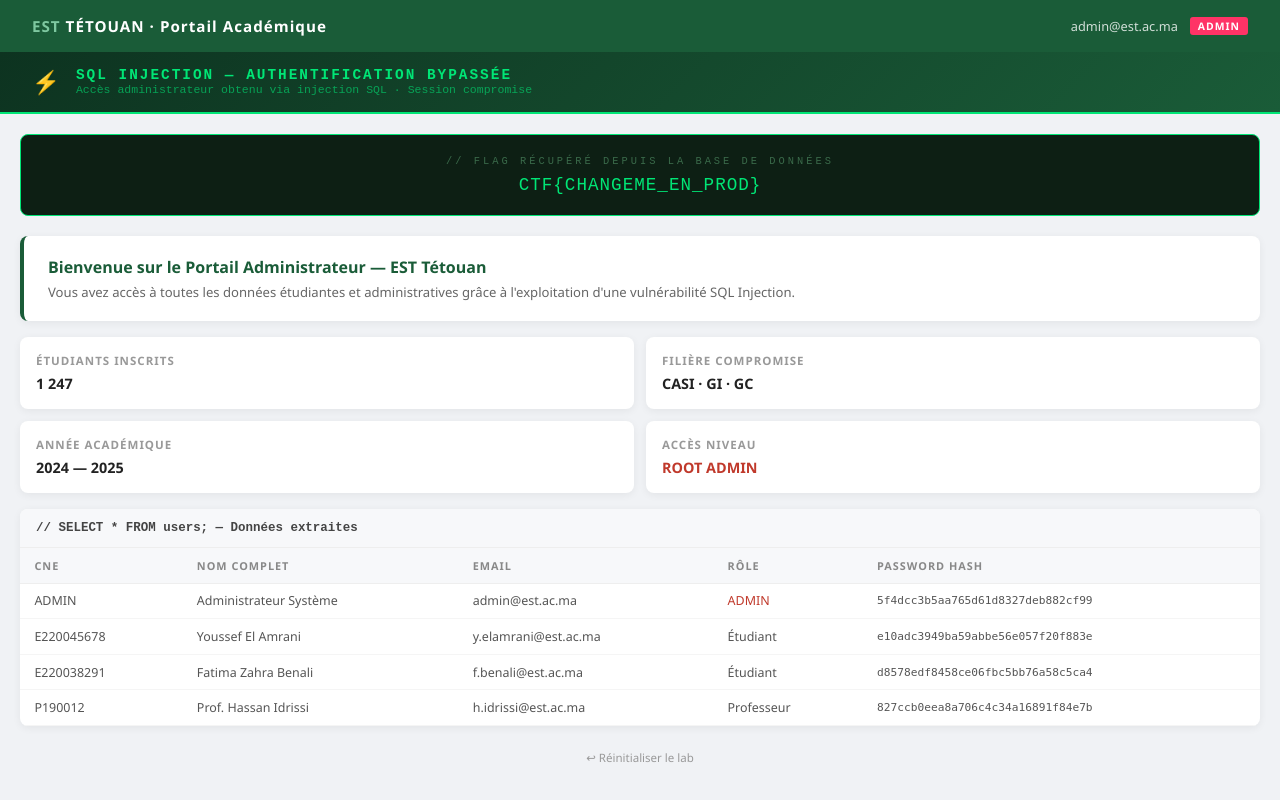
After one commit to issama17/ctf_production, a Flask app: page /lab/sqli/admin in a window 1280 px wide. The commit adds this page. Run offline with Flask 3, Linux system fonts and the light colour scheme; the visitor is signed in with stand-in values (Sample User, id 1).

Commit message:
Add SQL Injection Login Bypass live lab with secure env variables

```diff
--- a/app.py
+++ b/app.py
@@ -234,6 +234,26 @@ def _initialiser_defis(service_ctf: ServiceCTF):
         calculateur_score=ScoreDegressif(),
     ))
 
+    service_ctf.enregistrer_defi(DefiWeb(
+        identifiant="sqli-login-bypass",
+        titre="SQL Injection — Login Bypass",
+        description=(
+            "Une vulnérabilité SQL Injection a été détectée sur le portail "
+            "académique de l'EST Tétouan. Le système d'authentification construit ses "
+            "requêtes SQL par concaténation de chaînes — une erreur fatale.<br><br>"
+            "Exploitez cette faille pour accéder au panneau d'administration et "
+            "récupérez le flag caché dans la base de données.<br><br>"
+            "<code class='text-pink'>🎯 Target : Portail EST Tétouan</code>"
+        ),
+        points=200,
+        difficulte="Moyen",
+        flag_hash=os.getenv("FLAG_SQLI_HASH", "16f5d2855231312c27d06d9781f12c09dfba6b79da0c5f1cd7295a888c69806a"),
+        web_category="SQL Injection",
+        hints=[],
+        evidence_filename=None,
+        lab_url="/lab/sqli/login"
+    ))
+
 class ApplicationCTF:
     def __init__(self):
         self._app = create_app()
--- a/routes.py
+++ b/routes.py
@@ -7,7 +7,7 @@ import cloudinary.uploader
 from werkzeug.utils import secure_filename
 from werkzeug.exceptions import Forbidden
 
-from flask import render_template, request, jsonify, send_from_directory, redirect, url_for, flash, current_app
+from flask import render_template, request, jsonify, send_from_directory, redirect, url_for, flash, current_app, session
 from flask_login import login_user, logout_user, login_required, current_user
 
 from exceptions import FlagIncorrectException
@@ -224,3 +224,34 @@ def register_routes(app, service_auth, service_ctf, user_repo):
             "top_score": utilisateurs[0].score if utilisateurs else 0
         }
         return render_template("admin.html", utilisateurs=utilisateurs, stats=stats)
+
+    @app.route("/lab/sqli/login", methods=["GET", "POST"])
+    def lab_sqli_login():
+        if request.method == "POST":
+            username = request.form.get("username", "")
+            password = request.form.get("password", "")
+
+            sqli_patterns = ["'--", "' --", "' or ", "' OR ",
+                             "1=1", "OR 1", "or 1", "\"--", "admin'"]
+            is_sqli = any(p in username for p in sqli_patterns)
+
+            if is_sqli:
+                session["lab_sqli_pwned"] = True
+                return redirect(url_for("lab_sqli_admin"))
+            else:
+                session["lab_sqli_pwned"] = False
+                return render_template("lab/sqli_login.html", error="Identifiants incorrects")
+
+        return render_template("lab/sqli_login.html", error=None)
+
+    @app.route("/lab/sqli/admin")
+    def lab_sqli_admin():
+        if not session.get("lab_sqli_pwned"):
+            return redirect(url_for("lab_sqli_login"))
+        flag = os.getenv("FLAG_SQLI", "CTF{CHANGEME_EN_PROD}")
+        return render_template("lab/sqli_admin.html", flag=flag)
+
+    @app.route("/lab/sqli/reset")
+    def lab_sqli_reset():
+        session.pop("lab_sqli_pwned", None)
+        return redirect(url_for("lab_sqli_login"))
--- /dev/null
+++ b/templates/lab/sqli_admin.html
@@ -0,0 +1,125 @@
+<!DOCTYPE html>
+<html lang="fr">
+<head>
+  <meta charset="UTF-8">
+  <title>EST Tétouan — Espace Administrateur</title>
+  <style>
+    * { box-sizing: border-box; margin: 0; padding: 0; }
+    body { background: #f0f2f5; font-family: 'Segoe UI', Arial, sans-serif; min-height: 100vh; }
+    .navbar {
+      background: #1a5c38; padding: 0 2rem;
+      display: flex; align-items: center; justify-content: space-between; height: 52px;
+    }
+    .navbar-brand { color: white; font-weight: 700; font-size: 0.95rem; letter-spacing: 1px; }
+    .navbar-brand span { color: #7ec8a0; }
+    .navbar-user { color: rgba(255,255,255,0.8); font-size: 0.8rem; display: flex; align-items: center; gap: 0.75rem; }
+    .badge-admin {
+      background: #ff3366; color: white; font-size: 0.65rem;
+      padding: 0.15rem 0.5rem; border-radius: 3px; font-weight: 700; letter-spacing: 1px;
+    }
+    .pwned-banner {
+      background: linear-gradient(135deg, #0d3320, #1a5c38);
+      border-bottom: 2px solid #00e676;
+      padding: 0.9rem 2rem; display: flex; align-items: center; gap: 1rem;
+    }
+    .pwned-banner .icon { font-size: 1.4rem; }
+    .pwned-banner h3 { color: #00e676; font-size: 0.9rem; font-family: 'Courier New', monospace; letter-spacing: 2px; }
+    .pwned-banner p { color: rgba(0,230,118,0.6); font-size: 0.72rem; font-family: 'Courier New', monospace; }
+    .flag-section {
+      background: #0d1f14; border: 1px solid #00e676;
+      border-radius: 8px; padding: 1.25rem 1.5rem;
+      margin: 1.25rem; text-align: center;
+    }
+    .flag-label { font-family: 'Courier New', monospace; font-size: 0.65rem; color: #3a6a4a; letter-spacing: 3px; margin-bottom: 0.5rem; }
+    .flag-value { font-family: 'Courier New', monospace; font-size: 1.1rem; color: #00e676; letter-spacing: 1px; word-break: break-all; }
+    .dashboard { padding: 0 1.25rem 1.25rem; }
+    .welcome-card {
+      background: white; border-radius: 8px; padding: 1.25rem 1.5rem;
+      margin-bottom: 1rem; border-left: 4px solid #1a5c38;
+      box-shadow: 0 2px 8px rgba(0,0,0,0.06);
+    }
+    .welcome-card h2 { font-size: 1rem; color: #1a5c38; margin-bottom: 0.3rem; }
+    .welcome-card p { font-size: 0.82rem; color: #666; }
+    .cards-grid { display: grid; grid-template-columns: 1fr 1fr; gap: 0.75rem; margin-bottom: 1rem; }
+    .info-card { background: white; border-radius: 8px; padding: 1rem; box-shadow: 0 2px 8px rgba(0,0,0,0.06); }
+    .info-card h4 { font-size: 0.72rem; color: #999; text-transform: uppercase; letter-spacing: 1px; margin-bottom: 0.4rem; }
+    .info-card p { font-size: 0.9rem; color: #222; font-weight: 600; }
+    .table-card { background: white; border-radius: 8px; overflow: hidden; box-shadow: 0 2px 8px rgba(0,0,0,0.06); margin-bottom: 1rem; }
+    .table-card-header { background: #f7f8fa; padding: 0.75rem 1rem; font-size: 0.78rem; font-weight: 600; color: #444; border-bottom: 1px solid #eee; font-family: 'Courier New', monospace; }
+    table { width: 100%; border-collapse: collapse; }
+    th { background: #f7f8fa; color: #888; font-size: 0.68rem; letter-spacing: 1px; text-transform: uppercase; padding: 0.6rem 0.9rem; text-align: left; border-bottom: 1px solid #eee; }
+    td { padding: 0.55rem 0.9rem; font-size: 0.78rem; color: #555; border-bottom: 1px solid #f5f5f5; }
+    tr:first-child td { color: #c0392b; font-weight: 600; }
+    .reset-link { display: block; text-align: center; color: #999; font-size: 0.72rem; text-decoration: none; padding: 0.5rem; }
+    .reset-link:hover { color: #1a5c38; }
+  </style>
+</head>
+<body>
+  <div class="navbar">
+    <div class="navbar-brand"><span>EST</span> TÉTOUAN · Portail Académique</div>
+    <div class="navbar-user">
+      <span>admin@est.ac.ma</span>
+      <span class="badge-admin">ADMIN</span>
+    </div>
+  </div>
+
+  <div class="pwned-banner">
+    <div class="icon">⚡</div>
+    <div>
+      <h3>SQL INJECTION — AUTHENTIFICATION BYPASSÉE</h3>
+      <p>Accès administrateur obtenu via injection SQL · Session compromise</p>
+    </div>
+  </div>
+
+  <div class="flag-section">
+    <div class="flag-label">// FLAG RÉCUPÉRÉ DEPUIS LA BASE DE DONNÉES</div>
+    <div class="flag-value">{{ flag }}</div>
+  </div>
+
+  <div class="dashboard">
+    <div class="welcome-card">
+      <h2>Bienvenue sur le Portail Administrateur — EST Tétouan</h2>
+      <p>Vous avez accès à toutes les données étudiantes et administratives
+         grâce à l'exploitation d'une vulnérabilité SQL Injection.</p>
+    </div>
+
+    <div class="cards-grid">
+      <div class="info-card"><h4>Étudiants inscrits</h4><p>1 247</p></div>
+      <div class="info-card"><h4>Filière compromise</h4><p>CASI · GI · GC</p></div>
+      <div class="info-card"><h4>Année académique</h4><p>2024 — 2025</p></div>
+      <div class="info-card"><h4>Accès niveau</h4><p style="color:#c0392b;">ROOT ADMIN</p></div>
+    </div>
+
+    <div class="table-card">
+      <div class="table-card-header">// SELECT * FROM users; — Données extraites</div>
+      <table>
+        <tr>
+          <th>CNE</th><th>Nom complet</th><th>Email</th><th>Rôle</th><th>Password hash</th>
+        </tr>
+        <tr>
+          <td>ADMIN</td><td>Administrateur Système</td><td>admin@est.ac.ma</td>
+          <td style="color:#c0392b;">ADMIN</td>
+          <td style="font-family:monospace;font-size:0.7rem;">5f4dcc3b5aa765d61d8327deb882cf99</td>
+        </tr>
+        <tr>
+          <td>E220045678</td><td>Youssef El Amrani</td><td>y.elamrani@est.ac.ma</td>
+          <td>Étudiant</td>
+          <td style="font-family:monospace;font-size:0.7rem;">e10adc3949ba59abbe56e057f20f883e</td>
+        </tr>
+        <tr>
+          <td>E220038291</td><td>Fatima Zahra Benali</td><td>f.benali@est.ac.ma</td>
+          <td>Étudiant</td>
+          <td style="font-family:monospace;font-size:0.7rem;">d8578edf8458ce06fbc5bb76a58c5ca4</td>
+        </tr>
+        <tr>
+          <td>P190012</td><td>Prof. Hassan Idrissi</td><td>h.idrissi@est.ac.ma</td>
+          <td>Professeur</td>
+          <td style="font-family:monospace;font-size:0.7rem;">827ccb0eea8a706c4c34a16891f84e7b</td>
+        </tr>
+      </table>
+    </div>
+
+    <a href="/lab/sqli/reset" class="reset-link">↩ Réinitialiser le lab</a>
+  </div>
+</body>
+</html>
```
Also changed, not shown: models.py (+7 -2 lines), templates/defi_web.html (+27 -2 lines), templates/lab/sqli_login.html (added, +153 -0 lines), 1 other file.
